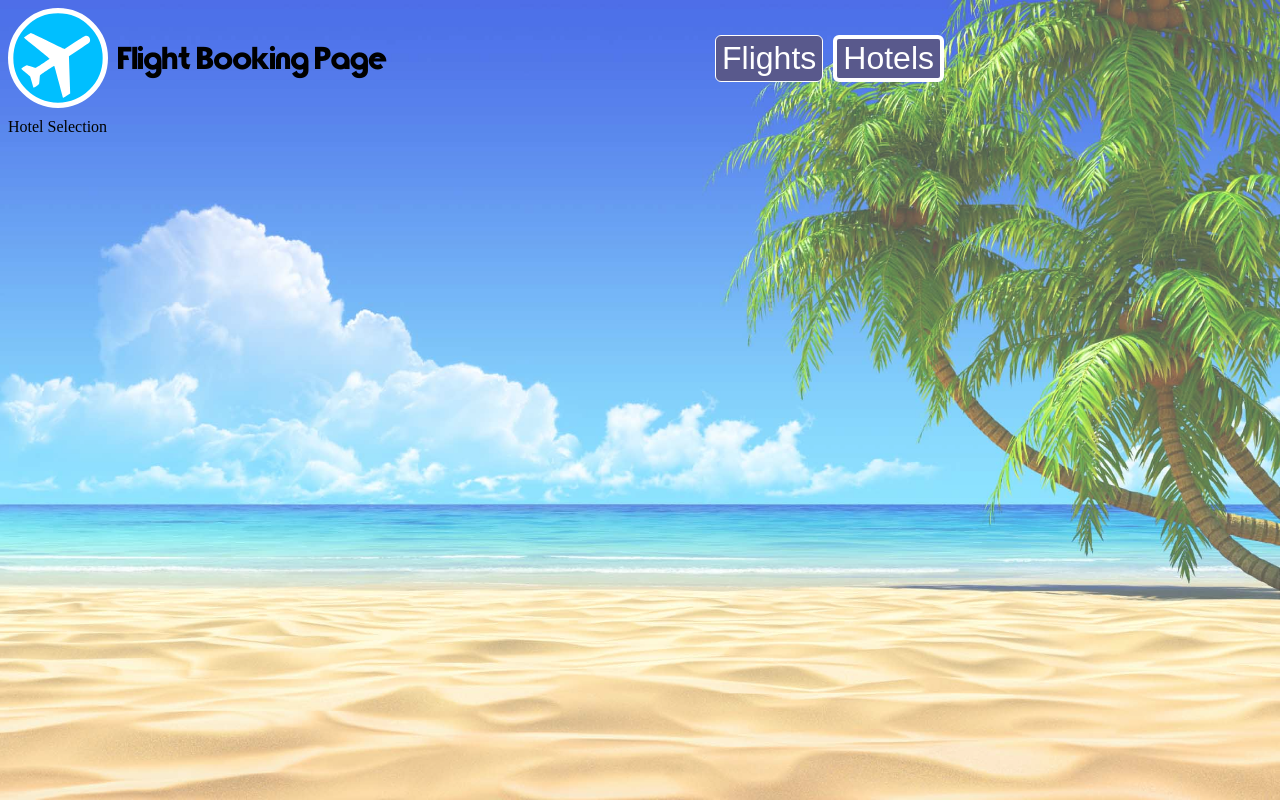
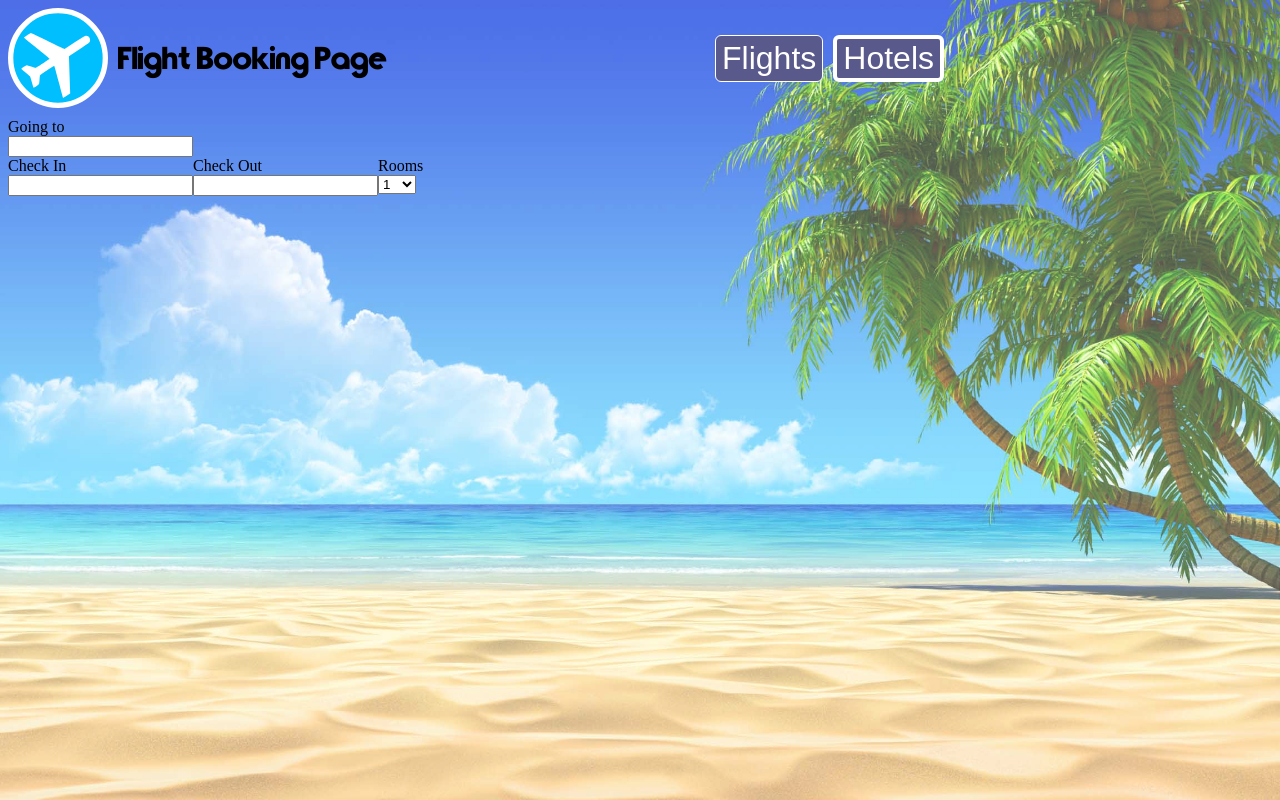
Before and after one commit to pkTavisca/TravelBookingPage, a plain HTML site: page index.html in a window 1280 px wide. Both pictures are taken after a click on the button "Hotels". Drawn offline with Linux system fonts and the light colour scheme.

Commit message:
hotel details pane

```diff
--- a/index.html
+++ b/index.html
@@ -28,11 +28,11 @@
             <article>
                 <div id="flyingFrom">
                     <div class="label">From</div>
-                    <input class="flightAutoselect" name="flyingFrom">
+                    <input class="locationAutoselect" name="flyingFrom">
                 </div>
                 <div id="flyingTo">
                     <div class="label">To</div>
-                    <input class="flightAutoselect" name="flyingTo">
+                    <input class="locationAutoselect" name="flyingTo">
                 </div>
             </article>
             <article>
@@ -75,9 +75,32 @@
             </article>
             <input type="submit" value="Submit">
         </form>
-        <form action="#" id="hotelForm">
-            <article id="hotelSelection">
-                Hotel Selection
+        <form action="#" id="hotelForm" method="post">
+            <article id="going-to">
+                <div class="label">
+                    Going to
+                </div>
+                <input class="locationAutoselect" name="goingTo">
+            </article>
+            <article id="hotel-details">
+                <div>
+                    <div class="label">Check In</div>
+                    <input type="text" class="date" name="checkIn">
+                </div>
+                <div>
+                    <div class="label">Check Out</div>
+                    <input type="text" class="date" name="checkOut"></div>
+                <div>
+                    <div class="label">Rooms</div>
+                    <select name="noOfRooms" id="noOfRooms">
+                        <option>1</option>
+                        <option>2</option>
+                        <option>3</option>
+                        <option>4</option>
+                        <option>5</option>
+                        <option>5+</option>
+                    </select>
+                </div>
             </article>
         </form>
     </section>
--- a/script.js
+++ b/script.js
@@ -37,7 +37,7 @@ twoWay.click(function () {
 });
 
 var airports = ['Pune', 'Mumbai'];
-$('.flightAutoselect').autocomplete({
+$('.locationAutoselect').autocomplete({
     source: airports
 });
 
--- a/style.css
+++ b/style.css
@@ -99,3 +99,7 @@ header>div>:first-child {
     display: flex;
     flex-wrap: wrap;
 }
+
+#hotel-details {
+    display: flex;
+}
```
